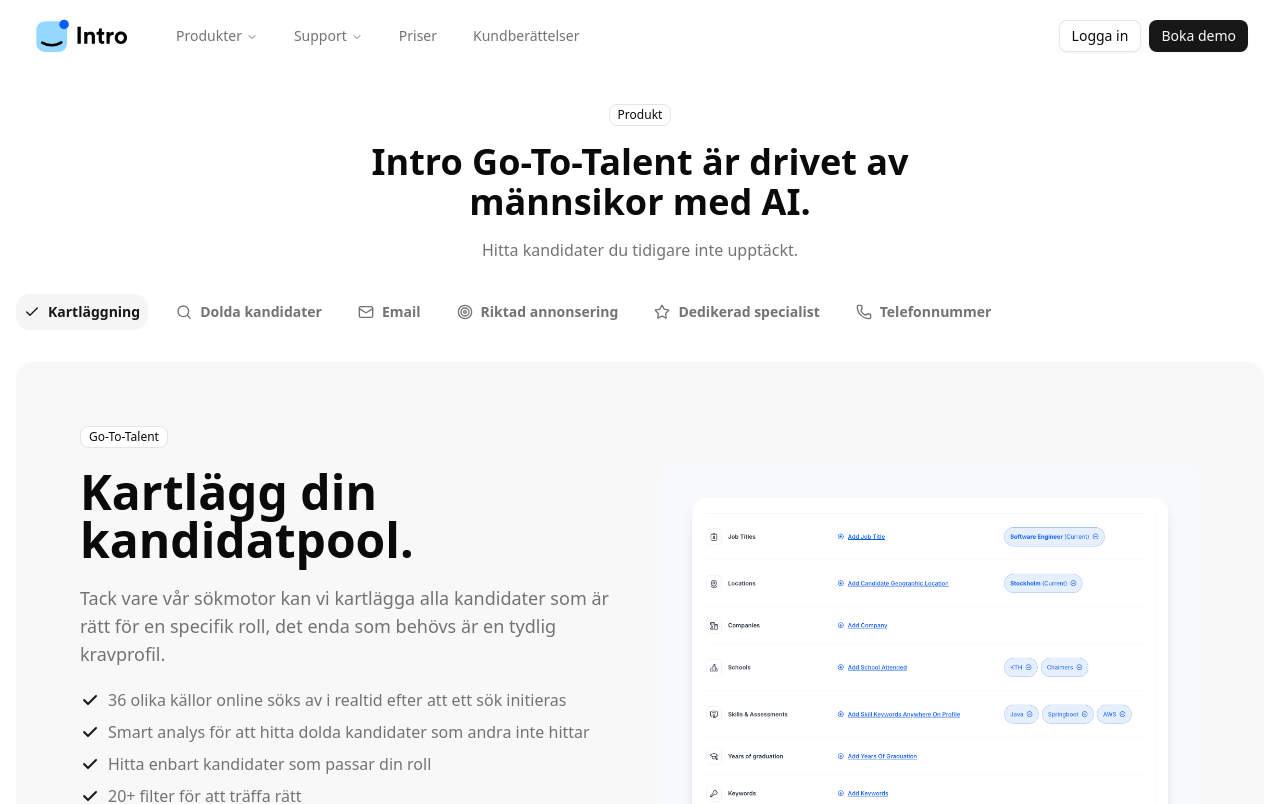
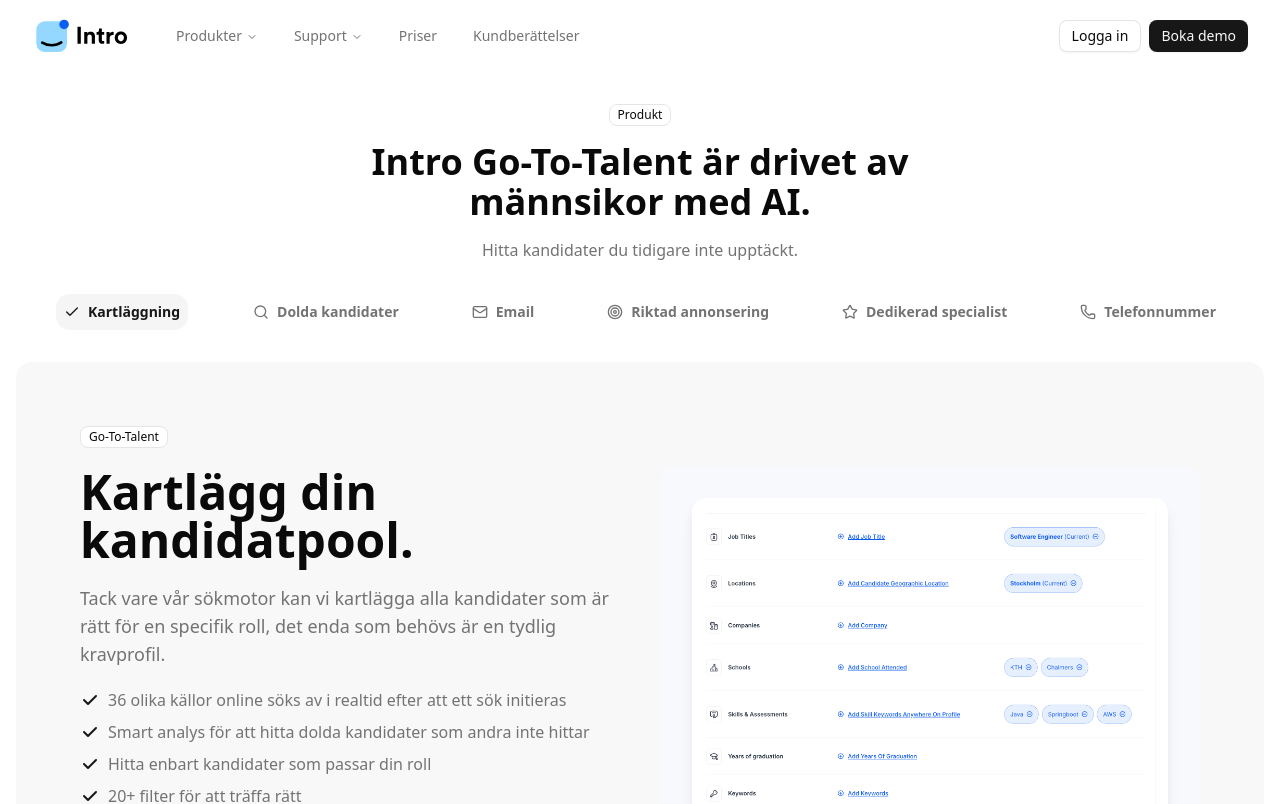
Before and after one commit to love9203/intro_landing_may, a Next.js app: page /product-features in a window 1280 px wide. Shown: the top 804 px of the page. Built offline with nearby package versions, Linux system fonts and the light colour scheme.

Commit message:
Update animated-hero and feature-108 components

```diff
--- a/components/ui/animated-hero.tsx
+++ b/components/ui/animated-hero.tsx
@@ -31,7 +31,7 @@
           <div>
             <Button variant="secondary" size="sm" className="gap-4 mb-5" asChild>
               <Link href="/articles/werlabs">
-                Läs vår artikel om vår kund Werlabs <MoveRight className="w-4 h-4" />
+                Läs vår senaste case study om Werlabs <MoveRight className="w-4 h-4" />
               </Link>
             </Button>
           </div>
--- a/components/ui/feature-108.tsx
+++ b/components/ui/feature-108.tsx
@@ -152,7 +152,12 @@
           onValueChange={onTabChange}
           defaultValue={!selectedTab ? defaultValue : undefined}
           className="mt-8">
-          <TabsList className="grid grid-cols-2 sm:flex sm:flex-wrap gap-5">
+          <TabsList
+            className="
+              grid grid-cols-2 justify-items-center gap-x-8 gap-y-5
+              sm:flex sm:flex-wrap sm:justify-between sm:gap-5 sm:px-10
+            "
+          >
             {tabs.map((tab) => (
               <TabsTrigger
                 key={tab.value}
```
